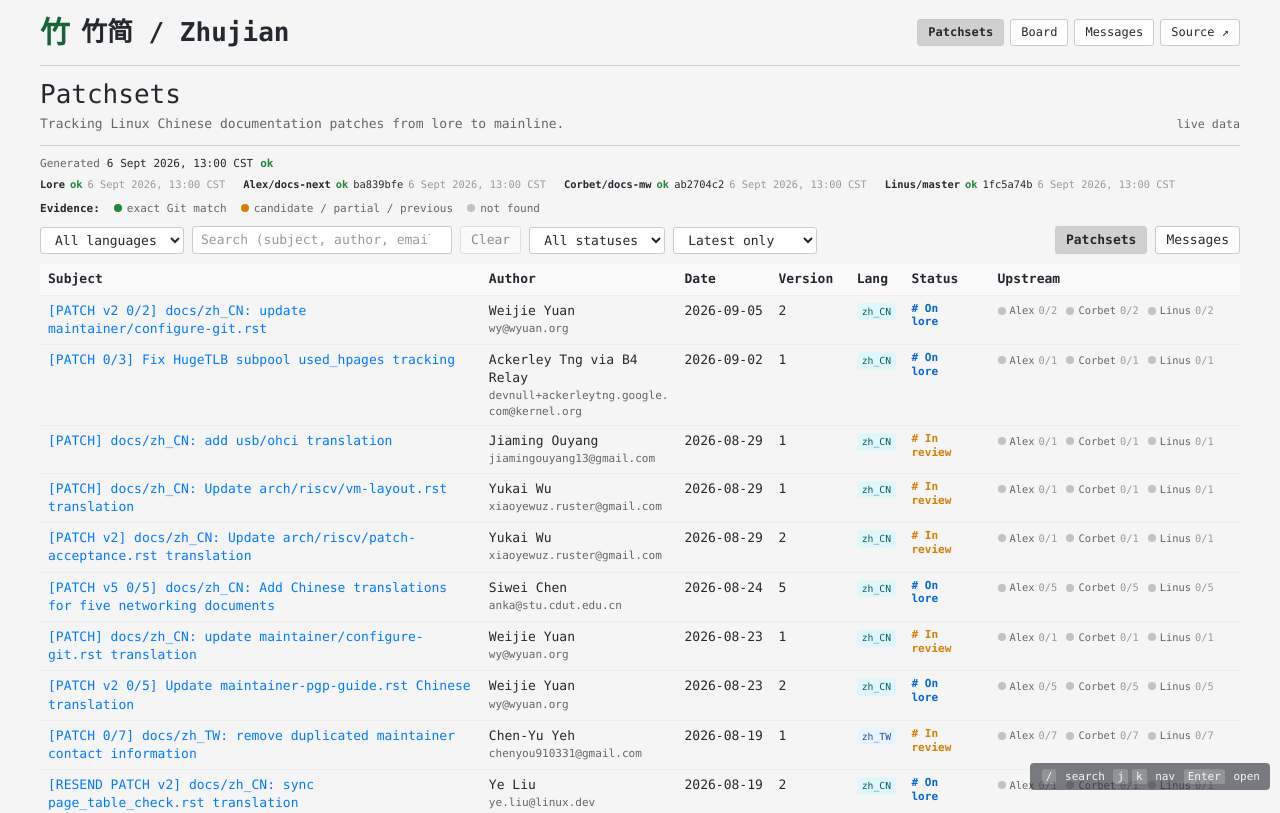
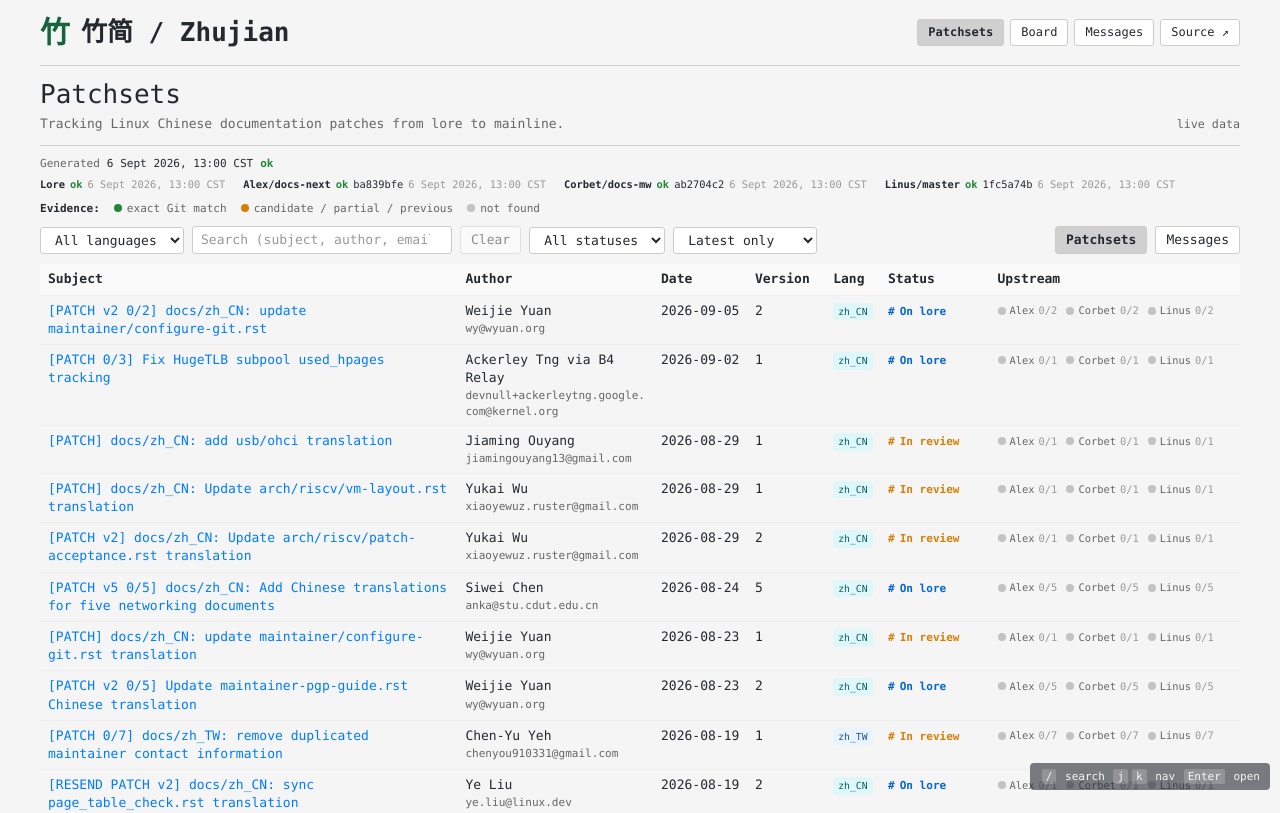
Before and after one commit to bertyuan/zhujian, a Next.js app: page / in a window 1280 px wide. Shown: the top 813 px of the page. Built offline with nearby package versions, Linux system fonts and the light colour scheme.

Commit message:
fix: align wrapped status labels

```diff
--- a/app/globals.css
+++ b/app/globals.css
@@ -182,7 +182,7 @@ main { min-height: calc(100vh - 118px); }
 .patchset-date-column { width: 12ch; }
 .patchset-version-column { width: 10ch; }
 .patchset-language-column { width: 7ch; }
-.patchset-status-column { width: 11ch; }
+.patchset-status-column { width: 14ch; }
 .patchset-upstream-column { width: 32ch; }
 .patch-table th, .patch-table td { border-bottom: 1px solid var(--border-light); padding: 6px 8px; text-align: left; vertical-align: top; }
 .patch-table th { background: var(--th-bg); font-weight: 600; white-space: nowrap; }
@@ -195,11 +195,13 @@ main { min-height: calc(100vh - 118px); }
 .author-name { display: block; overflow-wrap: anywhere; }
 .author-email { color: var(--text-muted); display: block; font-size: .85em; overflow-wrap: anywhere; white-space: normal; }
 .date-cell, .version-cell { font-variant-numeric: tabular-nums; }
-.status-cell .status-badge { display: inline-block; line-height: 1.25; max-width: 9ch; white-space: normal; }
-.status-cell .status-badge::before { content: "# "; }
+.status-cell .status-badge { line-height: 1.25; max-width: 12ch; white-space: normal; }
+.status-cell .status-text { min-width: 0; }
+.status-cell :is(.status-lore, .status-review, .status-mainline) .status-text { white-space: nowrap; }
 
-.status-badge { align-items: center; background: transparent; border: 0; display: inline-flex; font-size: .85em; font-weight: 700; gap: 5px; white-space: nowrap; }
-.status-badge::before { content: "#"; }
+.status-badge { align-items: start; background: transparent; border: 0; display: inline-grid; font-size: .85em; font-weight: 700; gap: 0 5px; grid-template-columns: auto minmax(0, 1fr); white-space: nowrap; }
+.status-marker { grid-column: 1; }
+.status-text { grid-column: 2; }
 .status-lore { color: var(--status-pending); }
 .status-review, .status-alex, .status-docs-mw, .status-partial { color: var(--status-inreview); }
 .status-mainline { color: var(--status-reviewed); }
--- a/components/status-badge.tsx
+++ b/components/status-badge.tsx
@@ -23,7 +23,12 @@ const statusClasses: Record<PatchsetStatus, string> = {
 };
 
 export function StatusBadge({ status }: { status: PatchsetStatus }) {
-  return <span className={`status-badge ${statusClasses[status]}`}>{statusLabels[status]}</span>;
+  return (
+    <span className={`status-badge ${statusClasses[status]}`}>
+      <span className="status-marker" aria-hidden="true">#</span>
+      <span className="status-text">{statusLabels[status]}</span>
+    </span>
+  );
 }
 
 export function statusLabel(status: PatchsetStatus) {
```
